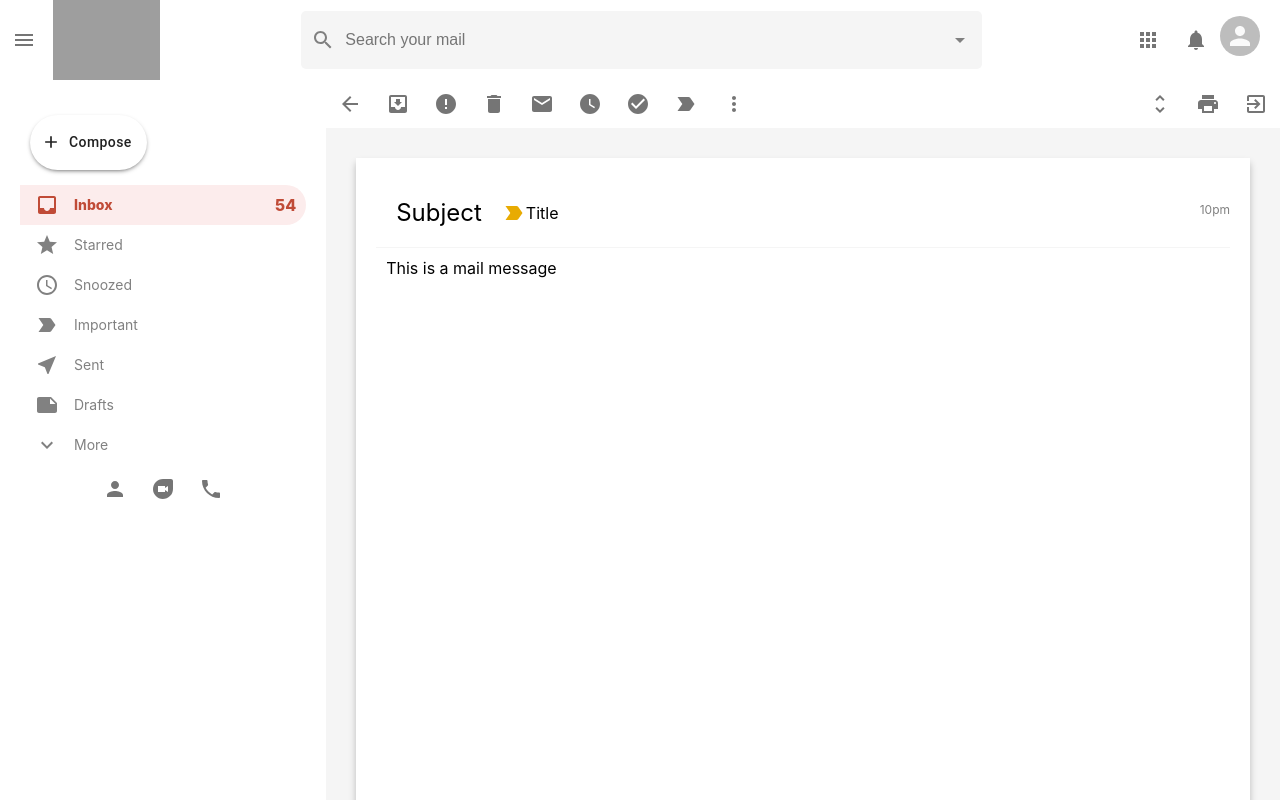
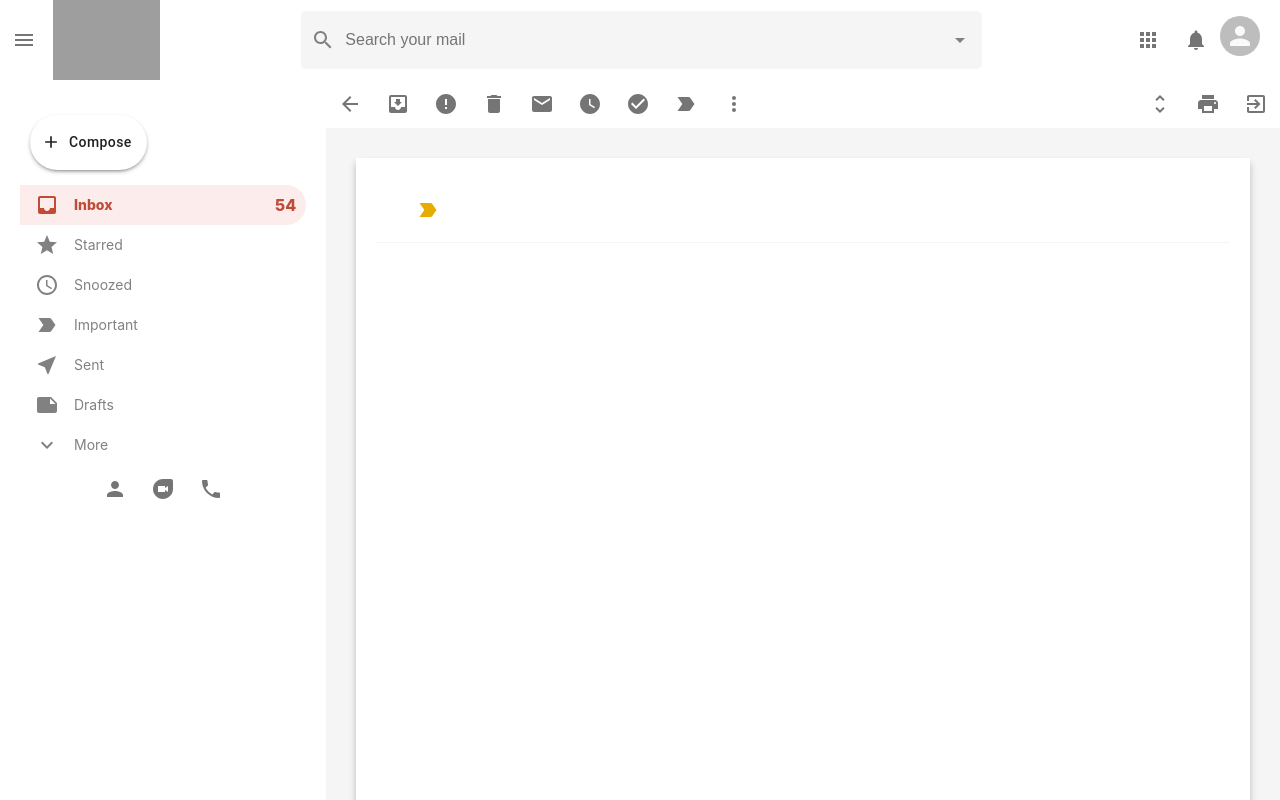
Before and after one commit to BrandonHumphry/eMail, a React (Create React App) app: page /mail in a window 1280 px wide. Shown: the top 800 px of the page. Built offline with nearby package versions, Linux system fonts and the light colour scheme; grey boxes are pictures that could not be loaded.

Commit message:
clicking a selected mail item will now show entire contents in new layout

```diff
--- a/src/EmailList.js
+++ b/src/EmailList.js
@@ -83,12 +83,12 @@
             time={new Date(timestamp?.seconds * 1000).toUTCString()}
           />
         ))}
-        <EmailRow
+        {/* <EmailRow
           title="Sale"
           subject="You've been invited to our sale"
           description="Claim your offer today"
           time="10pm"
-        />
+        /> */}
       </div>
     </div>
   );
--- a/src/EmailRow.js
+++ b/src/EmailRow.js
@@ -5,12 +5,27 @@
 import StarOutlineIcon from "@material-ui/icons/StarOutline";
 import CheckBoxOutlineBlankIcon from "@material-ui/icons/CheckBoxOutlineBlank";
 import { useHistory } from "react-router-dom";
+import { useDispatch } from "react-redux";
+import { selectMail } from "./features/mailSlice";
 
 function EmailRow({ id, title, subject, description, time }) {
   const history = useHistory();
+  const dispatch = useDispatch();
 
+  const openMail = () => {
+    dispatch(
+      selectMail({
+        id,
+        title,
+        subject,
+        description,
+        time
+      })
+    );
+    history.push("/mail");
+  };
   return (
-    <div onClick={() => history.push("/mail")} className="emailRow">
+    <div onClick={openMail} className="emailRow">
       <div className="emailRow__options">
         <IconButton>
           <CheckBoxOutlineBlankIcon />
--- a/src/Mail.js
+++ b/src/Mail.js
@@ -14,9 +14,12 @@
 import UnfoldMoreIcon from "@material-ui/icons/UnfoldMore";
 import PrintIcon from "@material-ui/icons/Print";
 import ExitToAppIcon from "@material-ui/icons/ExitToApp";
+import { selectOpenMail } from "./features/mailSlice";
+import { useSelector } from "react-redux";
 
 function Mail() {
   const history = useHistory();
+  const selectedMail = useSelector(selectOpenMail);
   return (
     <div className="mail">
       <div className="mail__tools">
@@ -63,14 +66,14 @@
       </div>
       <div className="mail__body">
         <div className="mail__bodyHeader">
-          <h2>Subject</h2>
+          <h2>{selectedMail?.subject}</h2>
           <LabelImportantIcon className="mail__important" />
-          <p>Title</p>
-          <p className="mail__time">10pm</p>
+          <p>{selectedMail?.title}</p>
+          <p className="mail__time">{selectedMail?.time}</p>
         </div>
 
         <div className="mail__message">
-          <p>This is a mail message</p>
+          <p>{selectedMail?.description}</p>
         </div>
       </div>
     </div>
--- a/src/features/mailSlice.js
+++ b/src/features/mailSlice.js
@@ -3,9 +3,13 @@
 export const mailSlice = createSlice({
   name: "mail",
   initialState: {
+    selectedMail: null,
     sendMessageIsOpen: false
   },
   reducers: {
+    selectMail: (state, action) => {
+      state.selectedMail = action.payload;
+    },
     openSendMessage: state => {
       state.sendMessageIsOpen = true;
     },
@@ -15,7 +19,13 @@
   }
 });
 
-export const { openSendMessage, closeSendMessage } = mailSlice.actions;
+export const {
+  selectMail,
+  openSendMessage,
+  closeSendMessage
+} = mailSlice.actions;
+
+export const selectOpenMail = state => state.mail.selectedMail;
 
 export const selectSendMessageIsOpen = state => state.mail.sendMessageIsOpen;
 
```
Also changed, not shown: 1 other file (tests, documents, lock files or other folders).
